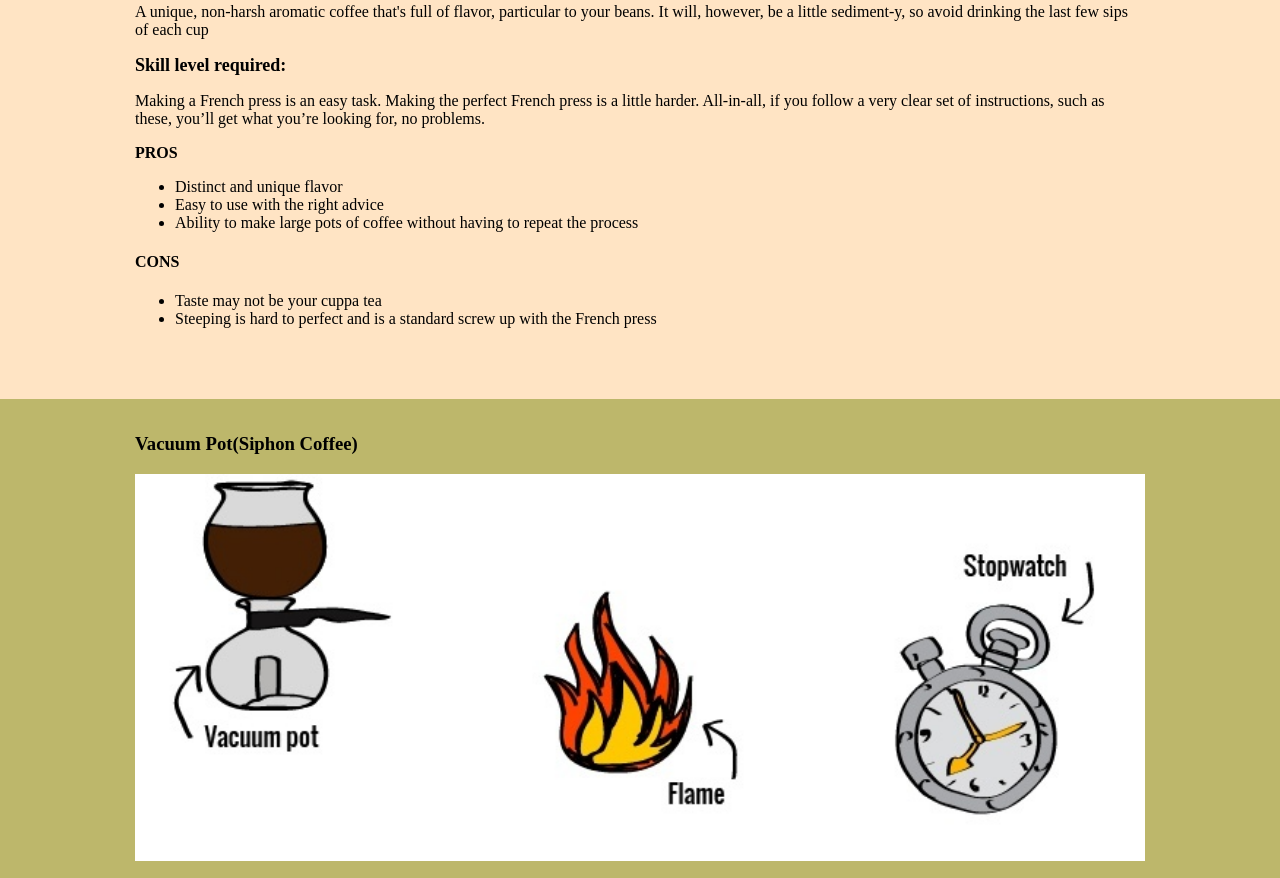
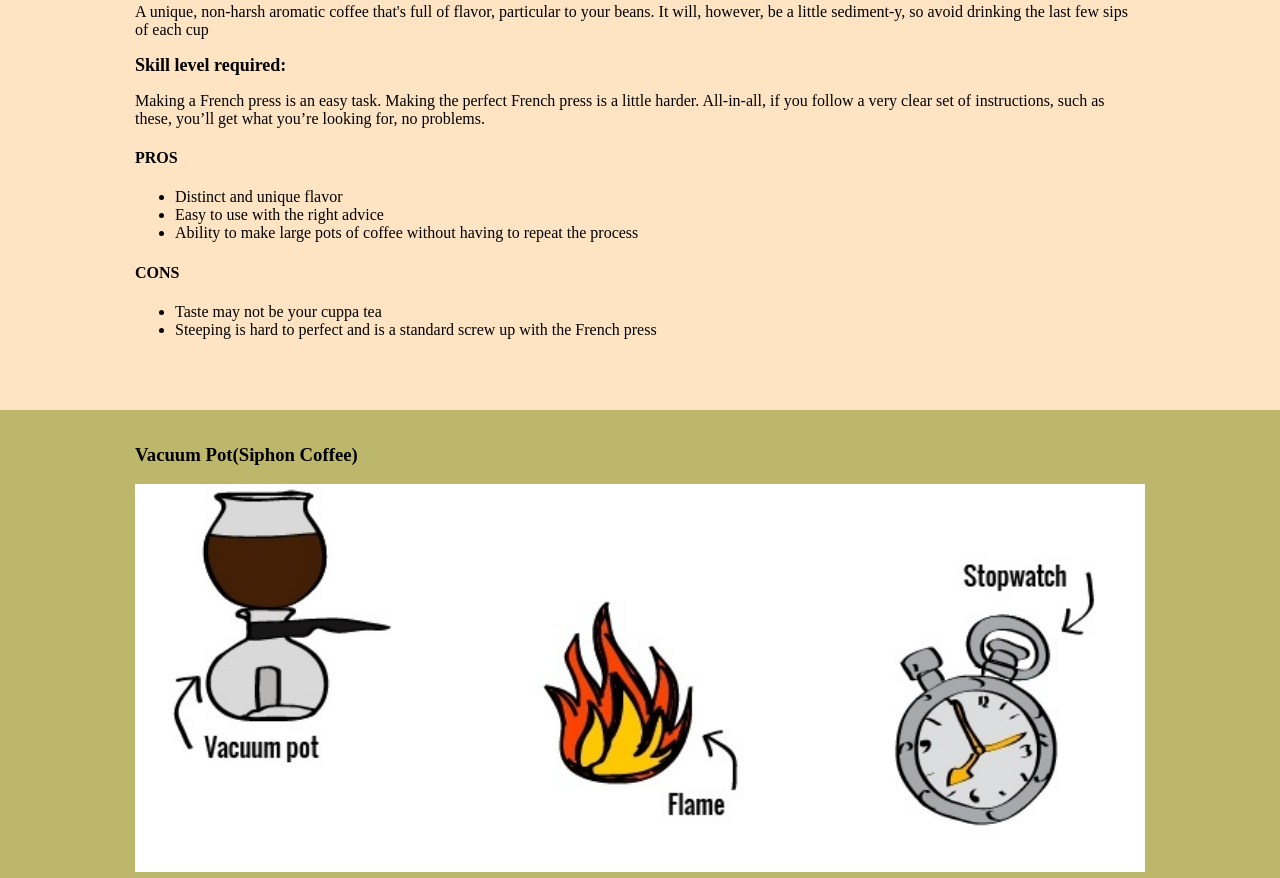
Before and after one commit to cli107-su/Changwen-LI, a plain HTML site: page project/Ways.html in a window 1280 px wide. Shown: the part 909-1787 px from the top of the page. Drawn offline with Linux system fonts and the light colour scheme.

Commit message:
Update Ways.html

```diff
--- a/project/Ways.html
+++ b/project/Ways.html
@@ -37,7 +37,7 @@
                         <strong><span style="font-size: 18px;">Skill level required:</span></strong>
                         <p>Making a French press is an easy task. Making the perfect French press is a little harder. All-in-all, if you follow a very clear set of instructions, such as these, you’ll get what you’re looking for, no problems.</p>
                         <div>
-                            <strong><p>PROS</p></strong>
+                            <h4>PROS</strong></h4>
                         </div>
                         <div>
                         <ul>
```
